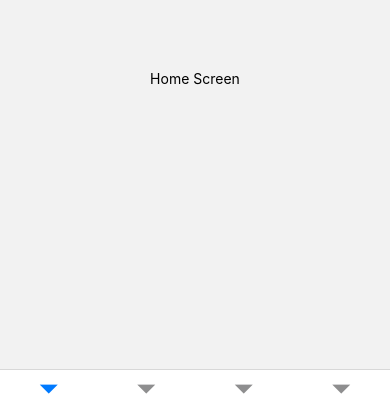
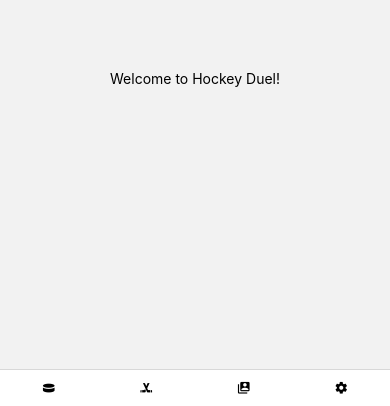
Before and after one commit to kpbader/Hockey-Duel, a React Native app: screen / in a window 390 px wide. Shown: the part 426-832 px from the top of the page. Built offline with nearby package versions, Linux system fonts and the light colour scheme.

Commit message:
tab icons added in

```diff
--- a/App.js
+++ b/App.js
@@ -8,8 +8,8 @@ import Header from "./src/components/Header";
 import Home from "./src/components/Home";
 import Teams from "./src/components/Teams";
 import Players from "./src/components/Players";
-
-
+import MaterialCommunityIcons from 'react-native-vector-icons/MaterialCommunityIcons';
+// import { mdiHockeySticks } from '@mdi/js';
 
 function SettingsScreen() {
   return (
@@ -24,13 +24,23 @@ const Tab = createBottomTabNavigator();
 function MyTabs() {
   return (
     <Tab.Navigator>
-      <Tab.Screen name="Home" component={Home} />
-      <Tab.Screen name="Teams" component={Teams} />
-      <Tab.Screen name="Players" component={Players} />
-      <Tab.Screen name="Settings" component={SettingsScreen} />
+      <Tab.Screen name="Home" options={{ tabBarIcon: () => (
+             <MaterialCommunityIcons name="hockey-puck" size="30" />
+          ) }} component={Home} />
+      <Tab.Screen name="Teams" options={{ tabBarIcon: () => (
+             <MaterialCommunityIcons name="hockey-sticks" size="30" />
+          ) }} component={Teams} />
+      <Tab.Screen name="Players" options={{ tabBarIcon: () => (
+             <MaterialCommunityIcons name="account-box-multiple" size="30" />
+          ) }} component={Players} />
+      <Tab.Screen name="Settings" options={{ tabBarIcon: () => (
+             <MaterialCommunityIcons name="cog" size="30" />
+          ) }} component={SettingsScreen} />
     </Tab.Navigator>
   );
 }
+
+
 
 export default function App() {
   return (
--- a/src/components/Home.js
+++ b/src/components/Home.js
@@ -5,7 +5,7 @@ import { StyleSheet, Text, View, TouchableOpacity } from 'react-native';
 function Home() {
     return (
       <View style={styles.homeContainer}>
-        <Text>Home Screen</Text>
+        <Text>Welcome to Hockey Duel!</Text>
       </View>
     );
   }
@@ -14,7 +14,8 @@ function Home() {
     homeContainer: {
         flex: 1,
         alignItems: 'center',
-        justifyContent: 'center'
+        justifyContent: 'center',
+        margin: 20
     }
   })
 
--- a/src/components/Players.js
+++ b/src/components/Players.js
@@ -1,4 +1,4 @@
-// import ModalDropdown from 'react-native-modal-dropdown';
+import ModalDropdown from 'react-native-modal-dropdown';
 import React from 'react';
 // import { StatusBar } from 'expo-status-bar';
 import { StyleSheet, Text, View, TouchableOpacity } from 'react-native';
@@ -6,7 +6,7 @@ import { StyleSheet, Text, View, TouchableOpacity } from 'react-native';
 const Players = () => {
     return (
         <ModalDropdown options={['option 1', 'option 2']}>
-            ...
+
         </ModalDropdown>
     )
 }
--- a/src/components/Teams.js
+++ b/src/components/Teams.js
@@ -8,8 +8,9 @@ const Teams = () => {
         <>
         <ModalDropdown
             style={{ marginTop: 25}}
+            textStyle={{fontSize: 25, fontFamily: 'Copperplate', padding: 20}}
             dropdownStyle={{width:300}}
-            dropdownTextStyle={{fontSize: 25, fontFamily: 'Copperplate'}}
+            dropdownTextStyle={{fontSize: 20, fontFamily: 'Copperplate'}}
             options={[
                 'Anaheim Ducks',
                 'Arizona Coyotes',
@@ -44,13 +45,14 @@ const Teams = () => {
                 'Washington Capitals',
                 'Winnipeg Jets'
                 ]}>
-                    <Text style={{ fontSize: 30, fontFamily: 'Copperplate' }}>Select first team</Text>
+
         </ModalDropdown>
 
         <ModalDropdown
             style={{ marginTop: 50}}
+            textStyle={{fontSize: 25, fontFamily: 'Copperplate', padding: 20}}
             dropdownStyle={{width:300}}
-            dropdownTextStyle={{fontSize: 25, fontFamily: 'Copperplate'}}
+            dropdownTextStyle={{fontSize: 20, fontFamily: 'Copperplate'}}
             options={[
                 'Anaheim Ducks',
                 'Arizona Coyotes',
@@ -85,7 +87,7 @@ const Teams = () => {
                 'Washington Capitals',
                 'Winnipeg Jets'
                 ]}>
-                    <Text style={{ fontSize: 30, fontFamily: 'Copperplate' }}>Select second team</Text>
+
         </ModalDropdown>
         </>
 
```
Also changed, not shown: package.json (+7 -1 lines), 1 other file (tests, documents, lock files or other folders).
